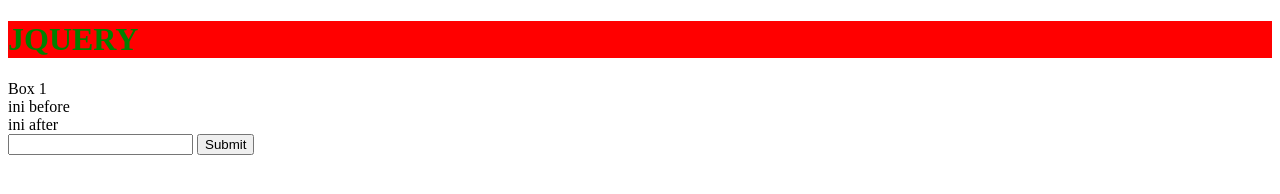
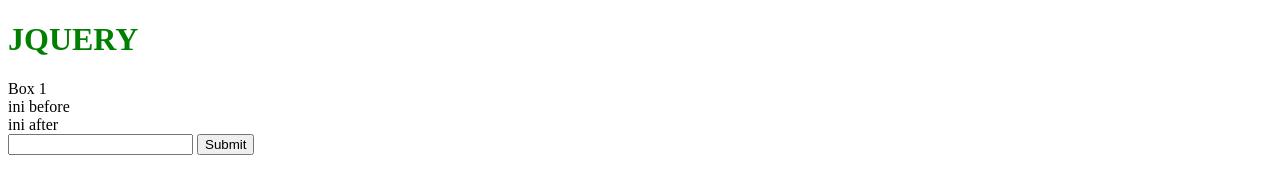
Before and after one commit to ghulam46/LearnJquery, a website: page Belajar_Jquery/index.html in a window 1280 px wide. Both pictures are taken after a click on the element "JQUERY". Drawn offline with Linux system fonts and the light colour scheme.

Commit message:
jquery - removeClass() & toggleClass()

```diff
--- a/Belajar_Jquery/index.html
+++ b/Belajar_Jquery/index.html
@@ -9,7 +9,7 @@
     <script src="jquery.js"></script>
 </head>
 <body>
-    <h1>JQUERY</h1>
+    <h1 class="change">JQUERY</h1>
 
     <div id="box1">Box 1</div>
 
--- a/Belajar_Jquery/script.js
+++ b/Belajar_Jquery/script.js
@@ -22,7 +22,13 @@
         // });
 
         // addClass() untuk menambahkan class di tag html dari script css
-        $('h1').addClass('change');
+        // $('h1').addClass('change');
+
+        // removeClass() untuk menghapus class di tag html
+        // $('h1').removeClass('change');
+
+        // toggleClass() gabungan dari menambahkan dan menghapus class di tag html
+        $('h1').toggleClass('change');
     });
 
     $('h1').mouseenter(function(){
```
